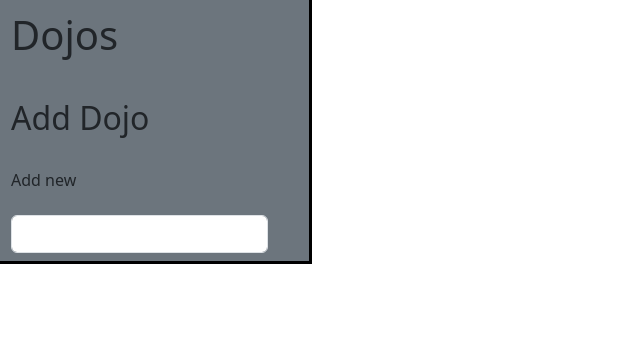
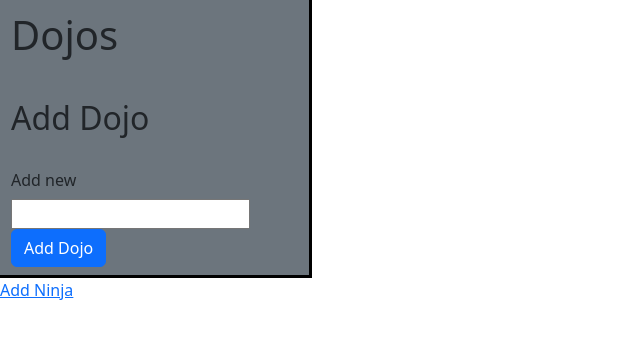
Before and after one commit to DrJones117/PythonCD, a Flask app: page /dojo in a window 1280 px wide. Shown: the top 339 px of the page, without its empty margins (0-640 px from the left). Run offline with Flask 3, Linux system fonts and the light colour scheme; data that the repository does not hold is empty.

Commit message:
Dojos and Ninjas finished

```diff
--- a/flask_mysql/crud/Dojos_and_Ninjas/flask_app/controllers/dojos.py
+++ b/flask_mysql/crud/Dojos_and_Ninjas/flask_app/controllers/dojos.py
@@ -14,7 +14,7 @@ def dojo():
 def dojo_render():
     return render_template('dojo.html', dojos= Dojo.get_all())
 
-# Grabs Dojo and redirects to Show Dojo Page
+# Grabs ID and redirects to Show Dojo Page
 @app.route('/dojo/grab/<int:id>')
 def grab_id(id):
     print('grabbing id')
@@ -34,3 +34,22 @@ def dojo_show(id):
     dojo = Dojo.get_one(id)
     ninjas = Ninja.get_ninjas(id)
     return render_template('dojo_show.html', dojo = dojo, ninjas = ninjas)
+
+@app.route('/dojo/create', methods = ['POST'])
+def create_dojo():
+    print(request.form)
+    dojos = Dojo.create_dojo(request.form)
+    return redirect('/')
+
+# Create Ninja Route
+@app.route('/ninja/create', methods = ['POST'])
+def create_ninja():
+    print(request.form)
+    ninjas = Ninja.create_ninja(request.form)
+    return redirect(f'/dojo/show/{request.form["dojo_id"]}')
+
+# Add Ninja Page
+@app.route('/dojo/add_ninja')
+def render_add():
+    print('direct to add page')
+    return render_template('ninja.html', dojos = Dojo.get_all())
--- a/flask_mysql/crud/Dojos_and_Ninjas/flask_app/models/dojo.py
+++ b/flask_mysql/crud/Dojos_and_Ninjas/flask_app/models/dojo.py
@@ -28,3 +28,12 @@ class Dojo:
             return cls(results[0])
         else:
             return False
+
+    @classmethod
+    def create_dojo(cls, data):
+        query = """
+            INSERT INTO dojos (name, created_at, updated_at)
+            VALUES (%(name)s, NOW(), NOW());
+        """
+        results = connectToMySQL('dojos_and_ninjas').query_db(query, data)
+        return results
--- a/flask_mysql/crud/Dojos_and_Ninjas/flask_app/templates/dojo.html
+++ b/flask_mysql/crud/Dojos_and_Ninjas/flask_app/templates/dojo.html
@@ -23,12 +23,16 @@
         </div>
 
         <h2>Add Dojo</h2>
-        <div class="col-auto">
-            <label for="new_dojo" class="col-form-label">Add new</label>
-        </div>
-        <div class="col-auto">
-            <input type="password" id="new_dojo" class="form-control" aria-describedby="new_dojo">
-        </div>
+        <form action="/dojo/create" method="POST">
+            <div class="col-auto">
+                <label for="new_dojo" class="col-form-label">Add new</label>
+            </div>
+            <div class="col-auto">
+                <input name="name" type="text" id="new_dojo">
+                <button class="btn btn-primary">Add Dojo</button>
+            </div>
+        </form>
     </div>
+    <a href="/dojo/add_ninja">Add Ninja</a>
 </body>
 </html>
--- a/flask_mysql/crud/Dojos_and_Ninjas/flask_app/templates/dojo_show.html
+++ b/flask_mysql/crud/Dojos_and_Ninjas/flask_app/templates/dojo_show.html
@@ -7,7 +7,7 @@
 </head>
 <body>
     <h1>{{ dojo.name }}</h1>
-    <table class="table">
+    <table class="table table-secondary">
         <thead>
             <tr>
                 <th>First Name</th>
@@ -26,5 +26,6 @@
             {% endfor %}
         </tbody>
     </table>
+    <a href="/">Home</a>
 </body>
 </html>
```
Also changed, not shown: flask_mysql/crud/Dojos_and_Ninjas/flask_app/models/ninja.py (+10 -0 lines), flask_mysql/crud/Dojos_and_Ninjas/flask_app/templates/ninja.html (+28 -0 lines), flask_mysql/crud/UsersCR_modularized/flask_app/controllers/users.py (line endings or trailing spaces).
